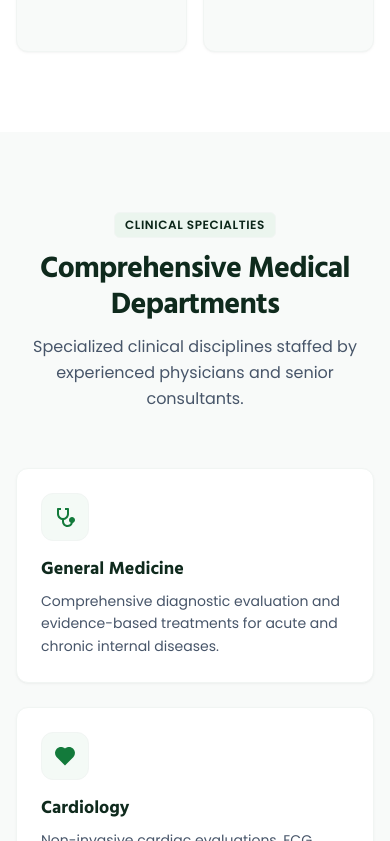
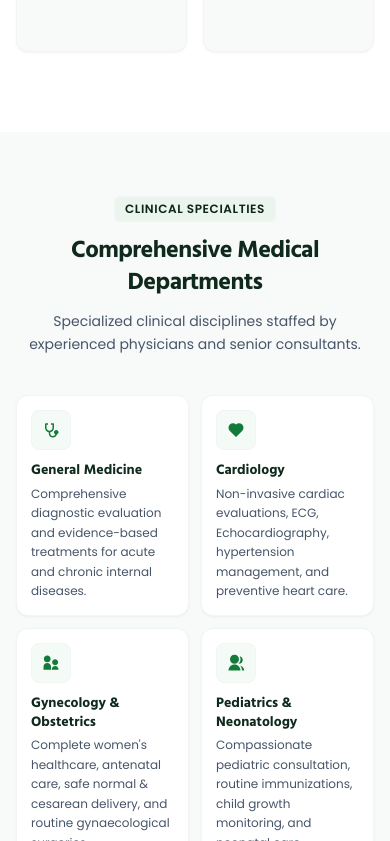
Before and after one commit to sunsetgroupbd/suncarehospital, a Next.js app in the folder frontend/: page / in a window 390 px wide. Shown: the part 3263-4104 px from the top of the page. Built offline with nearby package versions, Linux system fonts and the light colour scheme.

Commit message:
feat(mobile): display departments, why-choose-us, and doctor panels in 2-column grid on mobile

```diff
--- a/frontend/components/sections/Departments.tsx
+++ b/frontend/components/sections/Departments.tsx
@@ -32,27 +32,26 @@ export default function Departments() {
   return (
     <section
       id="departments"
-      className="py-20 md:py-28 bg-surface-50"
+      className="py-16 md:py-28 bg-surface-50"
       aria-labelledby="departments-heading"
     >
       <div className="max-w-7xl mx-auto px-4 sm:px-6 lg:px-8">
-
         {/* Section header */}
-        <div className="text-center mb-14 md:mb-16 flex flex-col items-center gap-3">
+        <div className="text-center mb-10 md:mb-16 flex flex-col items-center gap-3">
           <SectionTag>{t.departments.tag}</SectionTag>
           <h2
             id="departments-heading"
-            className="text-3xl sm:text-4xl lg:text-5xl font-bold text-ink-900 max-w-2xl tracking-tight"
+            className="text-2xl sm:text-4xl lg:text-5xl font-bold text-ink-900 max-w-2xl tracking-tight"
           >
             {t.departments.headline}
           </h2>
-          <p className="text-ink-600 text-base max-w-2xl leading-relaxed">
+          <p className="text-ink-600 text-sm sm:text-base max-w-2xl leading-relaxed">
             {t.departments.sub}
           </p>
         </div>
 
-        {/* 8 Departments Grid */}
-        <div className="grid grid-cols-1 sm:grid-cols-2 lg:grid-cols-4 gap-6">
+        {/* 8 Departments Grid - 2 columns on mobile, 4 columns on desktop */}
+        <div className="grid grid-cols-2 lg:grid-cols-4 gap-3 sm:gap-6">
           {DEPARTMENTS.map((dept) => {
             const Icon = iconMap[dept.icon] || RiStethoscopeFill;
             const name = lang === "bn" && "nameBn" in dept ? dept.nameBn : dept.name;
@@ -62,19 +61,19 @@ export default function Departments() {
               <Card
                 key={dept.id}
                 hover
-                className="flex flex-col gap-4 p-6 bg-white border border-gray-100 shadow-subtle"
+                className="flex flex-col gap-2.5 sm:gap-4 p-3.5 sm:p-6 bg-white border border-gray-100 shadow-subtle hover:border-brand-green-500 transition-all duration-200"
               >
                 <div
-                  className="w-12 h-12 rounded-xl bg-brand-green-50 border border-brand-green-100 flex items-center justify-center text-brand-green-700 flex-shrink-0"
+                  className="w-10 h-10 sm:w-12 sm:h-12 rounded-lg sm:rounded-xl bg-brand-green-50 border border-brand-green-100 flex items-center justify-center text-brand-green-700 flex-shrink-0"
                   aria-hidden="true"
                 >
-                  <Icon size={24} />
+                  <Icon className="text-lg sm:text-2xl" />
                 </div>
                 <div>
-                  <h3 className="font-bold text-ink-900 text-lg mb-2 leading-snug">
+                  <h3 className="font-bold text-ink-900 text-sm sm:text-lg mb-1 sm:mb-2 leading-snug">
                     {name}
                   </h3>
-                  <p className="text-ink-600 text-sm leading-relaxed">
+                  <p className="text-ink-600 text-xs sm:text-sm leading-relaxed">
                     {desc}
                   </p>
                 </div>
--- a/frontend/components/sections/Doctors.tsx
+++ b/frontend/components/sections/Doctors.tsx
@@ -26,28 +26,27 @@ export default function Doctors() {
   return (
     <section
       id="doctors"
-      className="py-20 md:py-28 bg-surface-50"
+      className="py-16 md:py-28 bg-surface-50"
       aria-labelledby="doctors-heading"
     >
       <div className="max-w-7xl mx-auto px-4 sm:px-6 lg:px-8">
-
         {/* Section header */}
-        <div className="text-center mb-16 md:mb-20 flex flex-col items-center gap-3">
+        <div className="text-center mb-10 md:mb-20 flex flex-col items-center gap-3">
           <SectionTag>{t.doctors.tag}</SectionTag>
           <h2
             id="doctors-heading"
-            className="text-3xl sm:text-4xl lg:text-5xl font-bold text-ink-900 max-w-2xl tracking-tight"
+            className="text-2xl sm:text-4xl lg:text-5xl font-bold text-ink-900 max-w-2xl tracking-tight"
           >
             {t.doctors.headline}
           </h2>
-          <p className="text-ink-600 text-base max-w-2xl leading-relaxed">
+          <p className="text-ink-600 text-sm sm:text-base max-w-2xl leading-relaxed">
             {t.doctors.sub}
           </p>
         </div>
 
-        {/* Clinical Consultant Panel Cards */}
+        {/* Clinical Consultant Panel Cards - 2 columns on mobile, 4 columns on desktop */}
         <div
-          className="grid grid-cols-1 sm:grid-cols-2 lg:grid-cols-4 gap-6"
+          className="grid grid-cols-2 lg:grid-cols-4 gap-3 sm:gap-6"
           role="list"
           aria-label="Medical specialist consultant panels"
         >
@@ -61,47 +60,47 @@ export default function Doctors() {
             return (
               <Card
                 key={doc.id}
-                className="flex flex-col items-center text-center p-6 sm:p-7 bg-white border border-gray-100 hover:border-brand-green-500 transition-all duration-200"
+                className="flex flex-col items-center text-center p-3 sm:p-7 bg-white border border-gray-100 hover:border-brand-green-500 transition-all duration-200"
                 hover
               >
                 {/* Panel Icon */}
                 <div
-                  className="w-14 h-14 rounded-2xl bg-brand-green-50 border border-brand-green-100 flex items-center justify-center text-brand-green-700 mb-4 shadow-subtle"
+                  className="w-10 h-10 sm:w-14 sm:h-14 rounded-xl sm:rounded-2xl bg-brand-green-50 border border-brand-green-100 flex items-center justify-center text-brand-green-700 mb-2 sm:mb-4 shadow-subtle flex-shrink-0"
                   aria-hidden="true"
                 >
-                  <Icon size={26} />
+                  <Icon className="text-xl sm:text-[26px]" />
                 </div>
 
-                <div className="mb-2">
-                  <span className="inline-block text-[11px] font-bold text-brand-green-700 bg-brand-green-50 px-2.5 py-0.5 rounded-full uppercase tracking-wider">
+                <div className="mb-1 sm:mb-2">
+                  <span className="inline-block text-[9px] sm:text-[11px] font-bold text-brand-green-700 bg-brand-green-50 px-2 py-0.5 rounded-full uppercase tracking-wider">
                     {lang === "bn" ? "বিশেষজ্ঞ প্যানেল" : "Specialist Faculty"}
                   </span>
                 </div>
 
-                <h3 className="font-bold text-ink-900 text-lg mb-1 leading-snug">
+                <h3 className="font-bold text-ink-900 text-xs sm:text-lg mb-1 leading-snug">
                   {specialty}
                 </h3>
 
-                <p className="text-xs font-semibold text-ink-700 mb-2">
+                <p className="text-[10px] sm:text-xs font-semibold text-ink-700 mb-1 sm:mb-2">
                   {title}
                 </p>
 
-                <p className="text-xs text-ink-600 mb-6 leading-relaxed flex-1">
+                <p className="text-[10px] sm:text-xs text-ink-600 mb-3 sm:mb-6 leading-relaxed flex-1">
                   {qualification}
                 </p>
 
-                <div className="w-full pt-3 border-t border-gray-100 mt-auto">
+                <div className="w-full pt-2 sm:pt-3 border-t border-gray-100 mt-auto">
                   <Button
                     href="#appointment"
                     size="sm"
                     variant="outline"
-                    className="w-full"
+                    className="w-full !px-1.5 !py-1 sm:!px-3.5 sm:!py-1.5 text-[10px] sm:text-xs"
                   >
-                    <RiCalendarFill size={15} aria-hidden="true" />
-                    <span>
+                    <RiCalendarFill className="text-xs sm:text-sm flex-shrink-0" aria-hidden="true" />
+                    <span className="truncate">
                       {lang === "bn"
-                        ? "পরামর্শের জন্য যোগাযোগ"
-                        : "Book Consultation"}
+                        ? "পরামর্শ বুকিং"
+                        : "Book Visit"}
                     </span>
                   </Button>
                 </div>
--- a/frontend/components/sections/WhyChooseUs.tsx
+++ b/frontend/components/sections/WhyChooseUs.tsx
@@ -27,28 +27,27 @@ export default function WhyChooseUs() {
   return (
     <section
       id="why-us"
-      className="py-20 md:py-28 bg-[#0B2518] text-white"
+      className="py-16 md:py-28 bg-[#0B2518] text-white"
       aria-labelledby="why-us-heading"
     >
       <div className="max-w-7xl mx-auto px-4 sm:px-6 lg:px-8">
-
         {/* Section header */}
-        <div className="text-center mb-16 md:mb-20 flex flex-col items-center gap-3">
+        <div className="text-center mb-10 md:mb-20 flex flex-col items-center gap-3">
           <SectionTag light>{t.whyUs.tag}</SectionTag>
           <h2
             id="why-us-heading"
-            className="text-3xl sm:text-4xl lg:text-5xl font-bold text-white max-w-2xl tracking-tight"
+            className="text-2xl sm:text-4xl lg:text-5xl font-bold text-white max-w-2xl tracking-tight"
           >
             {t.whyUs.headline}
           </h2>
-          <p className="text-slate-300 text-base max-w-2xl leading-relaxed">
+          <p className="text-slate-300 text-sm sm:text-base max-w-2xl leading-relaxed">
             {t.whyUs.sub}
           </p>
         </div>
 
-        {/* Benefits Grid with rounded-xl */}
+        {/* Benefits Grid - 2 columns on mobile, 3 columns on desktop */}
         <div
-          className="grid grid-cols-1 sm:grid-cols-2 lg:grid-cols-3 gap-5"
+          className="grid grid-cols-2 lg:grid-cols-3 gap-3 sm:gap-5"
           role="list"
           aria-label="Why choose Sun Care Hospital"
         >
@@ -61,19 +60,19 @@ export default function WhyChooseUs() {
               <div
                 key={item.title}
                 role="listitem"
-                className="p-6 rounded-xl bg-white/5 border border-white/10 flex flex-col gap-4 hover:bg-white/8 transition-colors duration-150"
+                className="p-3.5 sm:p-6 rounded-xl bg-white/5 border border-white/10 flex flex-col gap-2.5 sm:gap-4 hover:bg-white/8 transition-colors duration-150"
               >
                 <div
-                  className="w-11 h-11 rounded-lg bg-emerald-500/15 text-emerald-400 flex items-center justify-center flex-shrink-0"
+                  className="w-9 h-9 sm:w-11 sm:h-11 rounded-lg bg-emerald-500/15 text-emerald-400 flex items-center justify-center flex-shrink-0"
                   aria-hidden="true"
                 >
-                  <Icon size={22} />
+                  <Icon className="text-lg sm:text-[22px]" />
                 </div>
                 <div>
-                  <h3 className="font-bold text-white text-lg mb-2 leading-snug">
+                  <h3 className="font-bold text-white text-sm sm:text-lg mb-1 sm:mb-2 leading-snug">
                     {title}
                   </h3>
-                  <p className="text-slate-300 text-sm leading-relaxed">
+                  <p className="text-slate-300 text-xs sm:text-sm leading-relaxed">
                     {desc}
                   </p>
                 </div>
--- a/frontend/components/ui/Card.tsx
+++ b/frontend/components/ui/Card.tsx
@@ -10,10 +10,13 @@ export default function Card({
   className = "",
   hover = true,
 }: CardProps) {
+  const hasPadding = /(^|\s)p[xytbrl]?-/.test(className);
+
   return (
     <div
       className={[
-        "bg-white rounded-xl border border-gray-100 shadow-subtle p-6",
+        "bg-white rounded-xl border border-gray-100 shadow-subtle",
+        !hasPadding && "p-6",
         hover && "transition-colors duration-200 hover:border-brand-green-500",
         className,
       ]
```
